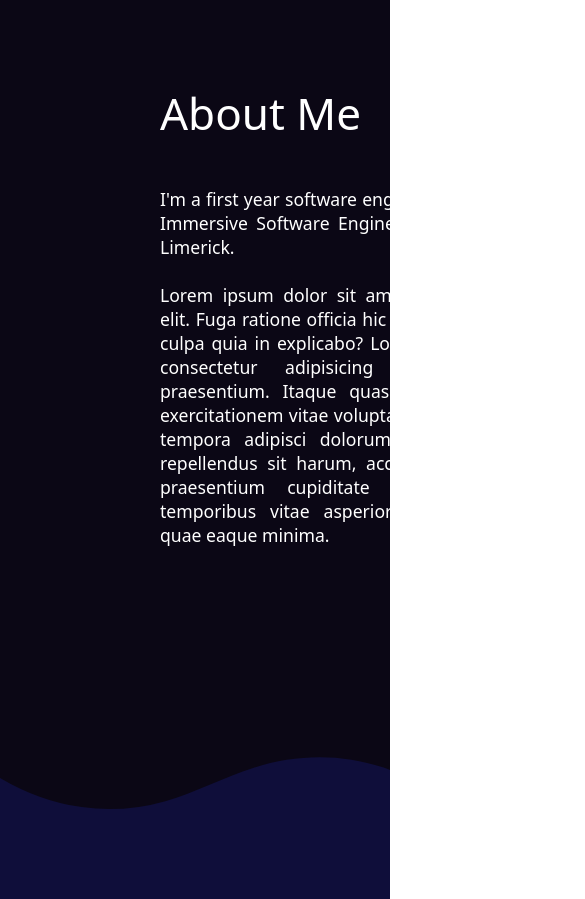
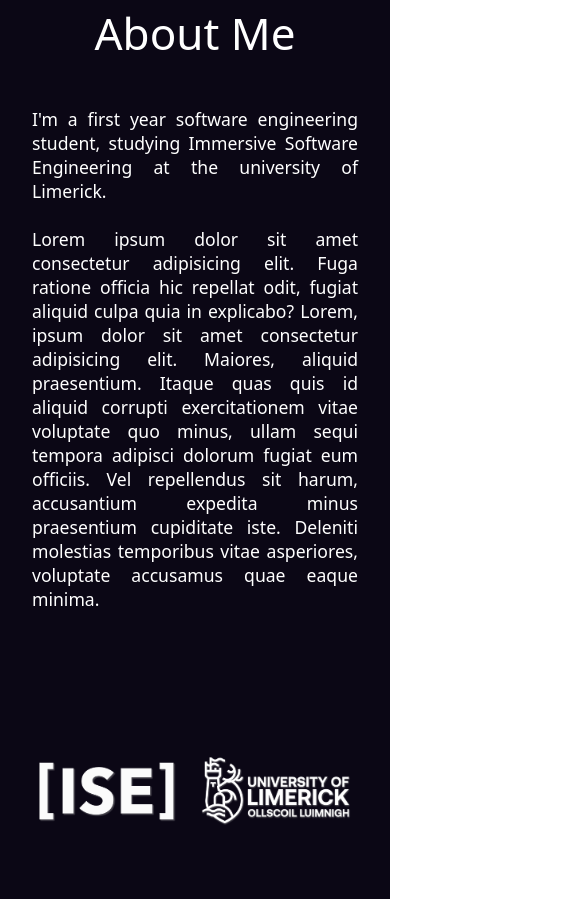
Before and after one commit to darragh0/darragh0.github.io, a plain HTML site: page index.html in a window 390 px wide. Shown: the part 825-1724 px from the top of the page, 585 px wide, since content can reach past the window. Drawn offline with nearby package versions, Linux system fonts and the light colour scheme.

Commit message:
Add media queries

```diff
--- a/css/_footer.scss
+++ b/css/_footer.scss
@@ -1,9 +1,9 @@
 footer {
-    padding: 1em;
+    padding: 0.5em;
     text-align: center;
 
     a {
-        font-size: 1.5rem;
+        font-size: 1.25rem;
         color: $space-black;
     }
 }
--- a/css/index.scss
+++ b/css/index.scss
@@ -6,7 +6,7 @@
     margin: 0;
     padding: 0;
     box-sizing: border-box;
-    scroll-behavior: smooth;
+    scroll-behavior: smooth ;
 }
 
 body {
@@ -63,6 +63,8 @@ svg {
         }
 
         .shape-fill {
+            // stroke: $white;
+            // stroke-width: 1px;
             fill: $space-black;
         }
     }
@@ -81,6 +83,7 @@ header {
         padding: 0.75em 2em 0;
         text-align: center;
         font-size: 1.05rem;
+        word-break: break-word;
     }
 }
 
@@ -101,15 +104,18 @@ header {
 #about-me {
     display: flex;
     width: 100%;
+    padding-bottom: 10em;
 
     div,
     aside {
-        flex: 1;
+        display: flex;
+        flex-direction: column;
+        justify-content: center;
+        width: 50%;
         padding: 5em;
     }
 
     div {
-        padding: 7em 10em 13em;
 
         h2 {
             font-size: 2.75rem;
@@ -118,22 +124,19 @@ header {
         }
 
         p {
-            width: 45ch;
+            max-width: 50ch;
+            min-width: 10ch;
             font-size: 1.1rem;
         }
     }
 
     aside {
-        display: flex;
-        flex-direction: column;
-        align-items: left;
-        justify-content: center;
 
         #ise-logo {
             img {
                 opacity: 0;
                 translate: 50em;
-                width: 85%;
+                width: 100%;
             }
         }
     }
@@ -142,5 +145,23 @@ header {
 #section-3 {
     background: $space-blue;
     min-height: 800px;
-    padding-top: 250px;
+    padding: 12em 5em;
 }
+
+@media only screen and (max-width: 900px) {
+    #about-me {
+        flex-direction: column;
+        gap: 5em;
+
+        div,
+        aside {
+            padding: 2em;
+            width: 100%;
+        }
+
+        div {
+            align-items: center;
+        }
+    }
+
+}
--- a/js/main.js
+++ b/js/main.js
@@ -24,7 +24,7 @@ $(document).ready(() => {
 
     const observer = new IntersectionObserver(entries => {
         if (entries[0].isIntersecting) {
-            $("#ise-logo img").animate({translate: "0", opacity: "1"}, 600)
+            $("#ise-logo img").animate({translate: "0", opacity: "1"}, 1000)
             observer.disconnect();
         }
     });
```
Also changed, not shown: css/index.css, 1 other file.
